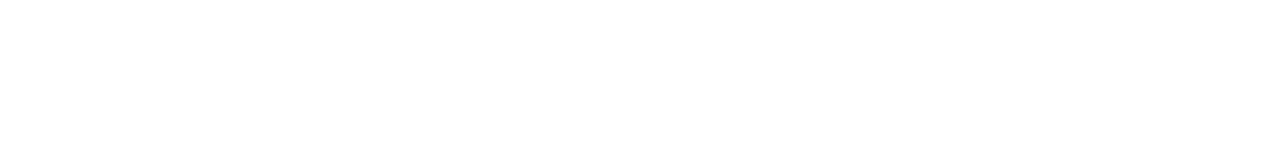
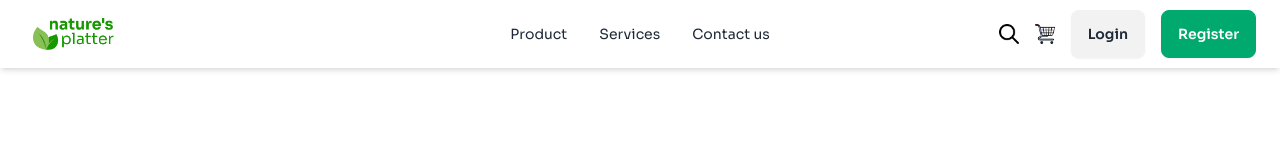
Before and after one commit to YesminAkter1/a3-b11-nature-s-platter, a plain HTML site: page index.html in a window 1280 px wide. Drawn offline with nearby package versions, Linux system fonts and the light colour scheme.

Commit message:
Navbar added

```diff
--- a/index.html
+++ b/index.html
@@ -21,3 +21,49 @@
 
     </style>
 </head>
+<body>
+    <header>
+        <!-- nav section -->
+        <nav class="bg-base-100 shadow-md">
+          <div class="navbar container mx-auto px-4 flex justify-between">
+              <!-- Logo on the Left -->
+              <div class="navbar-start">
+                  <a class="btn btn-ghost text-xl">
+                      <img src="assets/logo-header.png" alt="Logo" class="h-8">
+                  </a>
+              </div>
+
+              <!-- Hamburger Menu on the Right for Mobile -->
+              <div class="navbar-end lg:hidden">
+                  <div class="dropdown">
+                      <button tabindex="0" class="btn btn-ghost" aria-label="Menu">
+                          <svg xmlns="http://www.w3.org/2000/svg" class="h-6 w-6" fill="none" viewBox="0 0 24 24" stroke="currentColor">
+                              <path stroke-linecap="round" stroke-linejoin="round" stroke-width="2" d="M4 6h16M4 12h16M4 18h16" />
+                          </svg>
+                      </button>
+                      <ul tabindex="0" class="menu dropdown-content bg-base-100 rounded-box z-10 mt-3 w-52 p-2 shadow hidden">
+                          <li><a href="#">Product</a></li>
+                          <li><a href="#">Services</a></li>
+                          <li><a href="#">Contact us</a></li>
+                      </ul>
+                  </div>
+              </div>
+
+              <!-- Navbar Center (Hidden on Mobile) -->
+              <div class="navbar-center hidden lg:flex">
+                  <ul class="menu menu-horizontal px-1">
+                      <li><a href="#">Product</a></li>
+                      <li><a href="#">Services</a></li>
+                      <li><a href="#">Contact us</a></li>
+                  </ul>
+              </div>
+
+              <!-- Navbar End (Hidden on Mobile) -->
+              <div class="navbar-end hidden lg:flex">
+                  <img class="w-5 mx-2" src="assets/search.png" alt="Search">
+                  <img class="w-5 mx-2" src="assets/shopping-cart.png" alt="Cart">
+                  <a class="btn mx-2">Login</a>
+                  <a class="btn btn-success text-white mx-2">Register</a>
+              </div>
+          </div>
+      </nav>
```
